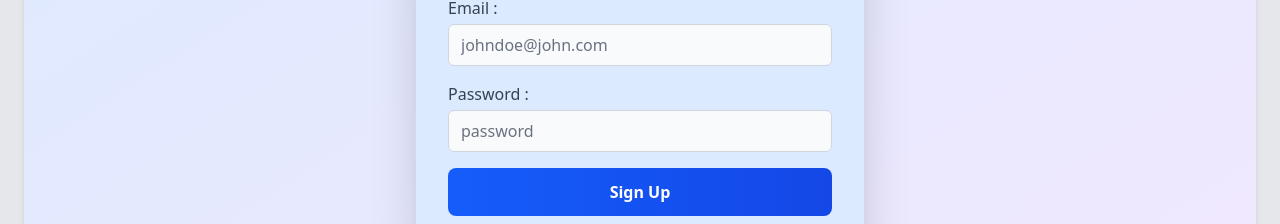
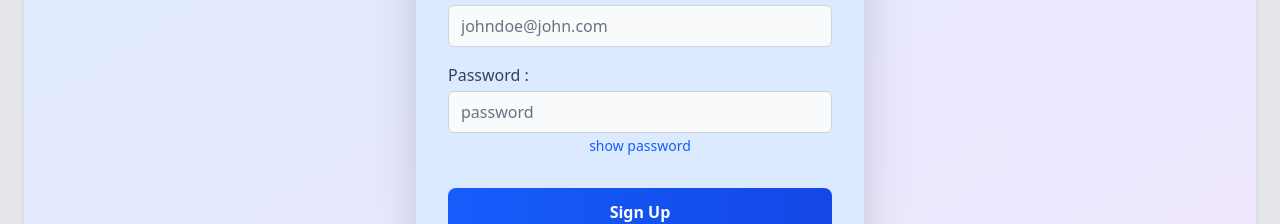
Before and after one commit to userharsh911/fame-blog, a React (Vite) app: page /signup in a window 1280 px wide. Shown: the part 423-647 px from the top of the page. Built offline with nearby package versions, Linux system fonts and the light colour scheme; no server answers.

Commit message:
completed.

```diff
--- a/src/components/Input.jsx
+++ b/src/components/Input.jsx
@@ -1,10 +1,13 @@
 import React, { forwardRef,useId } from 'react'
+import Button from './Button'
 
 const Input = forwardRef(({
     label,
     type="text",
     className='',
     placeholder='',
+    setShowPassword,
+    showPassword,
     ...props
 
 },ref) => {
@@ -21,7 +24,16 @@ return (
             )
         }
         <div>
-                <input id={id} type={type} className={`${className}`} placeholder={placeholder} ref={ref} {...props} />
+            <input id={id} type={type} className={`${className}`} placeholder={placeholder} ref={ref} {...props} />
+            {setShowPassword && (
+                <Button
+                    type='button'
+                    className="w-full text-sm cursor-pointer text-blue-600 dark:text-blue-400 font-medium hover:text-blue-700 dark:hover:text-blue-300 transition-colors duration-200 mb-4"
+                    onClick={()=>setShowPassword((val)=>!val)}
+                >
+                    {showPassword ? 'hide ' : 'show '}password
+                </Button>
+            )}
         </div>
     </div>
 )
--- a/src/components/LoginForm.jsx
+++ b/src/components/LoginForm.jsx
@@ -1,5 +1,5 @@
 import React, { useState } from 'react'
-import {useForm} from "react-hook-form"
+import { useForm} from "react-hook-form"
 import authService from '../services/authService'
 import { login as authLogin } from '../features/authSlice'
 import { useDispatch } from 'react-redux'
@@ -9,6 +9,7 @@ import Button from './Button'
 
 const LoginForm = () => {
     const [error, setError] = useState('');
+    const [showPassword, setShowPassword] = useState(false)
     const [loader, setLoader] = useState(false);
     const navigate = useNavigate()
     const {register, handleSubmit} = useForm();
@@ -53,13 +54,16 @@ return (
                 />
                 <Input
                     label="Password"
-                    type="password"
+                    type={showPassword?'text':'password'}
                     className="w-full px-4 py-3 bg-gray-50 dark:bg-gray-700 border border-gray-300 dark:border-gray-600 rounded-lg focus:outline-none focus:ring-2 focus:ring-blue-500 focus:border-transparent transition-all duration-200 text-gray-900 dark:text-white placeholder-gray-500 dark:placeholder-gray-400"
                     placeholder="Enter your password"
                     {...register('password', {
                         required: true
                     })}
+                    setShowPassword={setShowPassword}
+                    showPassword={showPassword}
                 />
+
                 <Button
                     type='submit'
                     className={`w-full cursor-pointer py-3 px-4 bg-gradient-to-r from-blue-600 to-blue-700 text-white font-semibold rounded-lg hover:from-blue-700 hover:to-blue-800 transform hover:-translate-y-0.5 transition-all duration-200 ${loader ? 'cursor-progress opacity-50' : 'cursor-pointer'}`}
--- a/src/components/SignupForm.jsx
+++ b/src/components/SignupForm.jsx
@@ -1,5 +1,5 @@
 import React, { useState } from 'react'
-import { set, useForm } from 'react-hook-form'
+import { useForm } from 'react-hook-form'
 import authService from '../services/authService';
 import { login } from '../features/authSlice';
 import { useDispatch } from 'react-redux';
@@ -9,6 +9,7 @@ import Button from './Button';
 const SignupForm = () => {
     const dispatch = useDispatch()
     const [error, setError] = useState('')
+    const [showPassword, setShowPassword] = useState(false)
     const [loader, setLoader] = useState(false)
     const navigate = useNavigate()
     const {register, handleSubmit} = useForm();
@@ -64,10 +65,12 @@ return (
                         label="Password : "
                         className="w-full px-3 py-2 bg-gray-50 dark:bg-gray-700 text-gray-900 dark:text-white border border-gray-300 dark:border-gray-600 rounded-md focus:outline-none focus:ring-2 focus:ring-blue-500 placeholder-gray-500 dark:placeholder-gray-400"
                         placeholder="password"
-                        type="password"
+                        type={showPassword?'text':'password'}
                         {...register('password',{
                             required:true
                         })}
+                        setShowPassword={setShowPassword}
+                        showPassword={showPassword}
                     />
                     <Button
                         type='submit'
```
